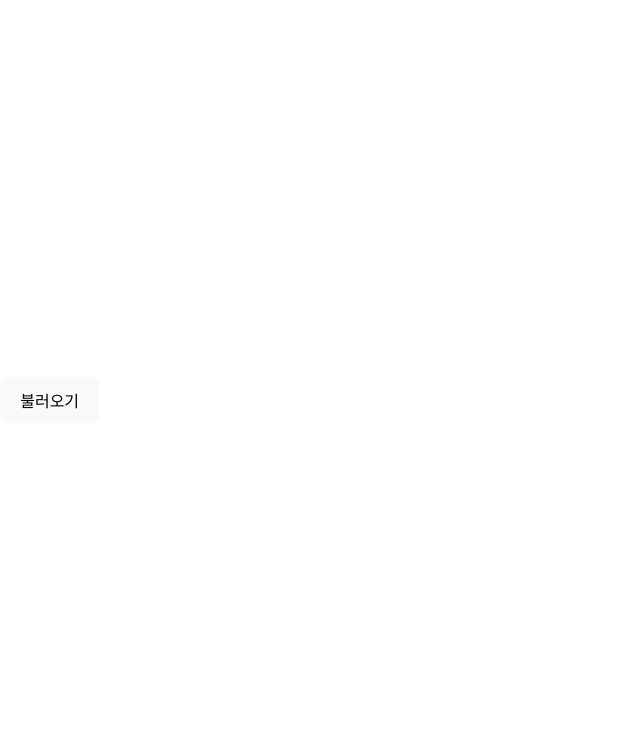
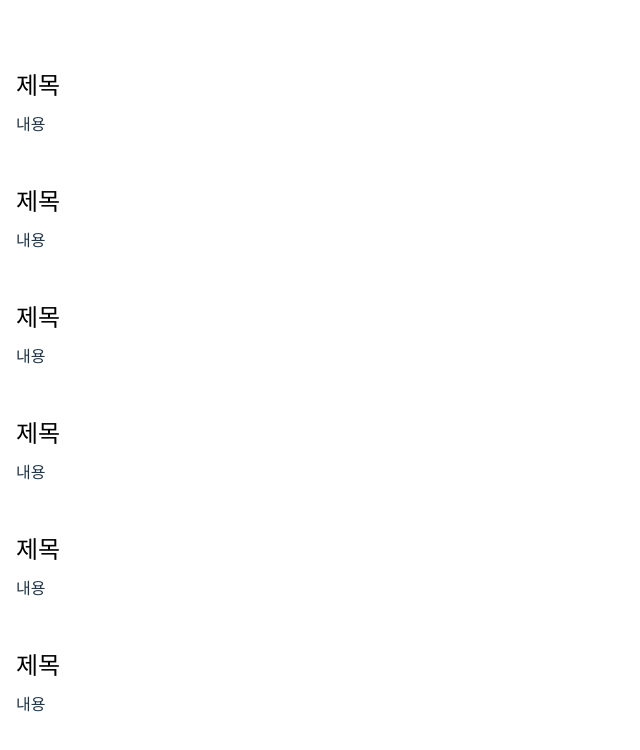
Before and after one commit to soapcandy/react-, a React (Vite) app in the folder news-viewers/: page / in a window 1280 px wide. Shown: the top 750 px of the page, without its empty margins (0-640 px from the left). Built offline with nearby package versions, Linux system fonts and the light colour scheme.

Commit message:
뉴스 뷰어 UI 만들기

```diff
--- a/news-viewers/package.json
+++ b/news-viewers/package.json
@@ -12,7 +12,8 @@
   "dependencies": {
     "axios": "^1.7.2",
     "react": "^18.2.0",
-    "react-dom": "^18.2.0"
+    "react-dom": "^18.2.0",
+    "styled-components": "^6.1.11"
   },
   "devDependencies": {
     "@types/react": "^18.2.66",
--- a/news-viewers/src/App.jsx
+++ b/news-viewers/src/App.jsx
@@ -1,34 +1,7 @@
-import axios from "axios";
-import { useState } from "react";
+import NewsList from "./components/news/NewsList";
 
 const App = () => {
-  const [data, setData] = useState(null);
-
-  const onClick = async () => {
-    try {
-      const response = await axios.get(
-        "https://newsapi.org/v2/top-headlines?country=kr&apiKey=6b16364a82fb4060a0c0a421d9dff9ce"
-      );
-      setData(response.data);
-    } catch (e) {
-      console.log(e);
-    }
-  };
-
-  return (
-    <div>
-      <div>
-        <button onClick={onClick}>불러오기</button>
-      </div>
-      {data && (
-        <textarea
-          rows={7}
-          value={JSON.stringify(data, null, 2)}
-          readOnly={true}
-        />
-      )}
-    </div>
-  );
+  return <NewsList />;
 };
 
 export default App;
--- /dev/null
+++ b/news-viewers/src/components/news/NewsItem.jsx
@@ -0,0 +1,58 @@
+import styled from "styled-components";
+
+const NewsItemBlock = styled.div`
+  display: flex;
+  .thumbnail {
+    margin-right: 1rem;
+    img {
+      display: block;
+      width: 160px;
+      height: 100px;
+      object-fit: cover;
+    }
+  }
+  .contents {
+    h2 {
+      margin: 0;
+      a {
+        color: black;
+      }
+    }
+    p {
+      margin: 0;
+      line-height: 1.5;
+      margin-top: 0.5rem;
+      white-space: normal;
+    }
+  }
+  & + & {
+    margin-top: 3rem;
+  }
+`;
+
+// eslint-disable-next-line react/prop-types
+const NewsItem = ({ article }) => {
+  // eslint-disable-next-line react/prop-types
+  const { title, description, url, urlToImage } = article;
+  return (
+    <NewsItemBlock>
+      {urlToImage && (
+        <div className="thumbnail">
+          <a href={url} target="_blank" rel="noopener noreferrer">
+            <image src={urlToImage} alt="thumbnail" />
+          </a>
+        </div>
+      )}
+      <div className="contents">
+        <h2>
+          <a href={url} target="_blank" rel="noopener noreferrer">
+            {title}
+          </a>
+        </h2>
+        <p>{description}</p>
+      </div>
+    </NewsItemBlock>
+  );
+};
+
+export default NewsItem;
--- /dev/null
+++ b/news-viewers/src/components/news/NewsList.jsx
@@ -0,0 +1,35 @@
+import NewsItem from "./NewsItem";
+import styled from "styled-components";
+
+const NewsListBlock = styled.div`
+  box-sizing: border-box;
+  padding-bottom: 3rem;
+  width: 768px;
+  margin: 0 auto;
+  margin-top: 2rem;
+  @media screen and (max-width: 768px) {
+    width: 100%;
+    padding-left: 1rem;
+    padding-right: 1rem;
+  }
+`;
+const sampleArticle = {
+  title: "제목",
+  description: "내용",
+  url: "https://google.com",
+  urlToImage: "https://via.placeholder.com/160",
+};
+const NewsList = () => {
+  return (
+    <NewsListBlock>
+      <NewsItem article={sampleArticle} />
+      <NewsItem article={sampleArticle} />
+      <NewsItem article={sampleArticle} />
+      <NewsItem article={sampleArticle} />
+      <NewsItem article={sampleArticle} />
+      <NewsItem article={sampleArticle} />
+    </NewsListBlock>
+  );
+};
+
+export default NewsList;
```
Also changed, not shown: 1 other file (tests, documents, lock files or other folders).
